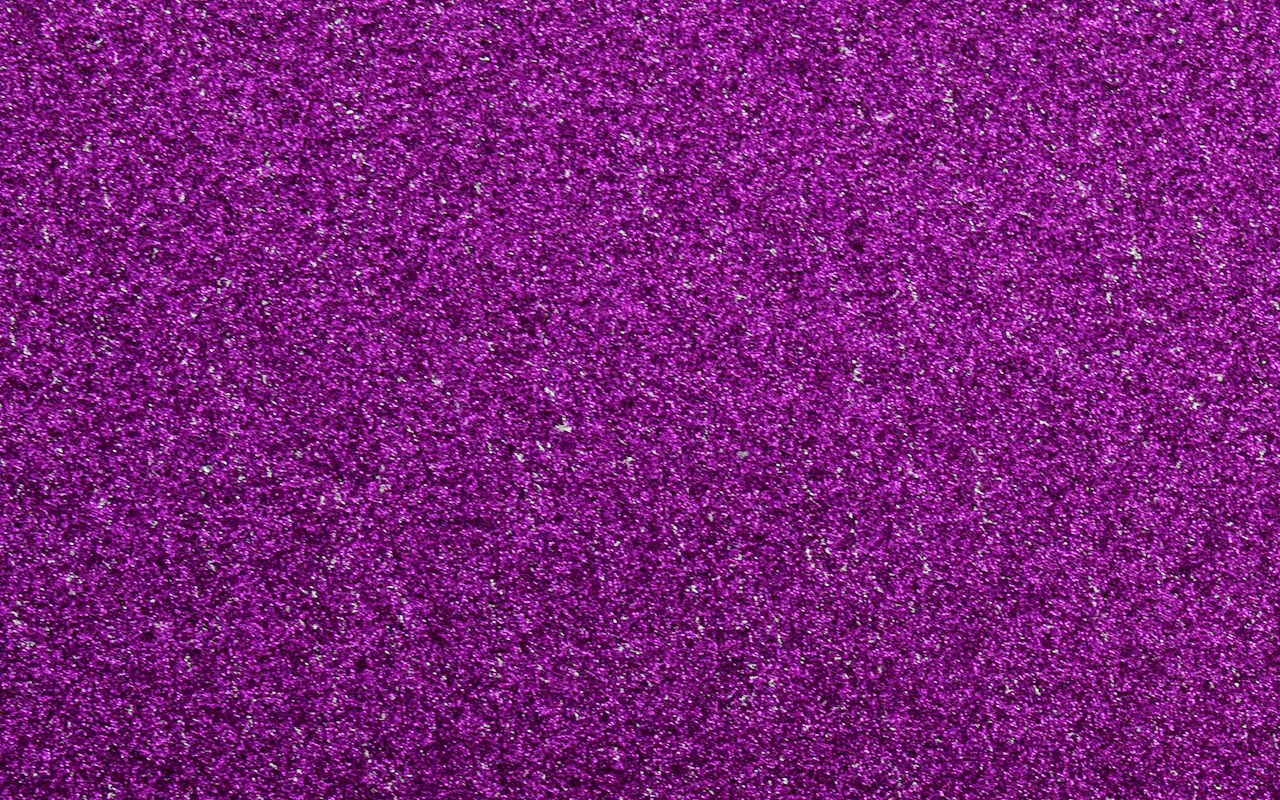
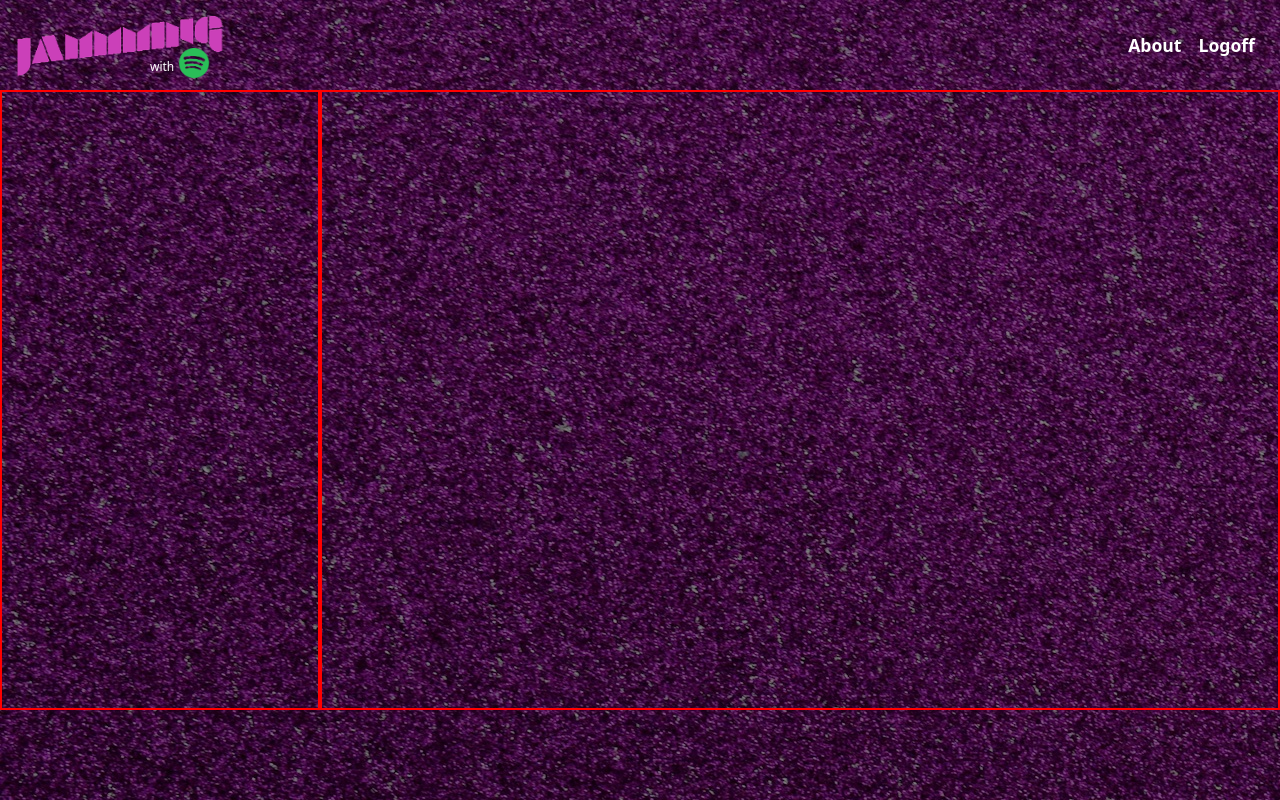
Before and after one commit to mdlpontual/_ezJam, a React (Vite) app: page / in a window 1280 px wide. Built offline with nearby package versions, Linux system fonts and the light colour scheme.

Commit message:
review toggle switch colors from login page, rename login footer container and start ui of the home page

```diff
--- /dev/null
+++ b/src/components/ui/HomeContainers.jsx
@@ -0,0 +1,16 @@
+import React from "react";
+
+function HomeContainers(){
+    return(
+        <>
+            <section id="playlists-box" className="col-3">
+
+            </section>
+            <section id="search-box" className="col-9">
+
+            </section>
+        </>
+    )
+}
+
+export default HomeContainers;
--- /dev/null
+++ b/src/components/ui/HomeHeader.jsx
@@ -0,0 +1,28 @@
+import React from "react";
+import IMG from "../../assets/images/ImagesHUB";
+
+function HomeHeader() {
+    return (
+        <>
+            <figure id="home-logo" className="col-3">
+                <div id="jam-logo" className="col">
+                    <img src={IMG.jammmingLogo} alt="jammming logo" height='70px'/>
+                </div>
+                <div id="spotify-logo" className="col">
+                    <p id="with-text">with</p>
+                    <a href="https://open.spotify.com/intl-pt">
+                        <img src={IMG.spotifyLogo} alt="spotify logo" width='40px' />
+                    </a>
+                </div>
+            </figure>
+            <nav id="navbar" className="col-9">
+                <ul>
+                    <li>About</li>
+                    <li>Logoff</li>
+                </ul>
+            </nav>
+        </>
+    )
+}
+
+export default HomeHeader;
--- a/src/components/ui/LoginContainer.jsx
+++ b/src/components/ui/LoginContainer.jsx
@@ -2,10 +2,10 @@ import React from "react";
 import IMG from "../../assets/images/ImagesHUB";
 
 function LoginContainer() {
-    return(
+    return (
         <>
             <div id="login-box" className="container">
-                <div id="logo-row" className="row">
+                <figure id="logo-row" className="row">
                     <div id="jam-logo" className="col">
                         <img src={IMG.jammmingLogo} alt="jammming logo" width='480px' />
                     </div>
@@ -15,7 +15,7 @@ function LoginContainer() {
                             <img src={IMG.spotifyLogo} alt="spotify logo" width='100px' />
                         </a>
                     </div>
-                </div>
+                </figure>
                 <div id="button-row" className="row">
                     <div id="button-col" className="col">
                         <button id="login-button" className="btn btn-primary btn-lg" type="button">Login to Spotify</button>
@@ -23,8 +23,8 @@ function LoginContainer() {
                 </div>
                 <div id="switch-row" className="row">
                     <div id="switch-col" className="form-check form-switch">
-                        <input className="form-check-input" type="checkbox" role="switch" id="flexSwitchCheckDefault"/>
-                        <label className="form-check-label" for="flexSwitchCheckDefault">&nbsp;&nbsp;Remember-me</label>
+                        <input id="switch" type="checkbox" role="switch" className="form-check-input"></input>
+                        <label for="switch">&nbsp;&nbsp;Remember-me</label>
                     </div>
                 </div>
                 <div id="subscribe-row" className="row">
--- a/src/components/ui/LoginFooterSignature.jsx
+++ b/src/components/ui/LoginSignature.jsx
@@ -1,6 +1,6 @@
 import React from "react";
 
-function LoginFooterSignature() {
+function LoginSignature() {
     return(
         <>
             <article id="app-signature">
@@ -11,4 +11,4 @@ function LoginFooterSignature() {
     );
 }
 
-export default LoginFooterSignature;
+export default LoginSignature;
--- a/src/pages/HomePage.jsx
+++ b/src/pages/HomePage.jsx
@@ -1,8 +1,21 @@
 import React from "react";
+import HomeHeader from "../components/ui/HomeHeader";
+import HomeContainers from "../components/ui/HomeContainers";
 
 function HomePage() {
     return (
         <>
+            <div className="container-fluid">
+                <header id="header-row" className="row">
+                    <HomeHeader />
+                </header>
+                <main id="home-main" className="row">
+                    <HomeContainers />
+                </main>
+                <footer id="footer-row" className="row">
+
+                </footer>
+            </div>
         </>
     );
 }
--- a/src/pages/LoginPage.jsx
+++ b/src/pages/LoginPage.jsx
@@ -1,6 +1,6 @@
 import React from "react";
 import LoginContainer from '../components/ui/LoginContainer.jsx';
-import LoginFooterSignature from "../components/ui/LoginFooterSignature.jsx";
+import LoginSignature from "../components/ui/LoginSignature.jsx";
 
 function LoginPage() {
     return (
@@ -10,7 +10,7 @@ function LoginPage() {
                     <LoginContainer/>
                 </main>
                 <footer id="footer-row" className="row">
-                    <LoginFooterSignature/>
+                    <LoginSignature/>
                 </footer>
             </div>
         </>
--- a/src/scss/style.scss
+++ b/src/scss/style.scss
@@ -1,20 +1,95 @@
 $primary: #1DB954;
+//-----------switch-box--------------
+$form-check-input-checked-bg-color: rgb(241, 91, 241);
+$form-check-input-checked-border-color: rgb(241, 91, 241);
+$form-check-input-focus-box-shadow: none;
 
 @import "../../node_modules/bootstrap/scss/bootstrap.scss";
+//---------------------------------------------------------------------------------------------------------------------------------------------------------
 
-*, .container {
+*{
     margin: 0;
     padding: 0;
     color: white;
+}
+
+html{
+    font-size: 16px;
 }
 
 body{
     background-image: url(../assets/images/background/00_sparkly-purple-bkg.jpg);
 }
 
-//----------------------------------------------------------------
+//---------------------------------------------------------------------------------------------------------------------------------------------------------
 
-//----------------------------------------------------------------
+#home-logo, #navbar{
+    //border: 2px solid yellow;
+    height: 100%;
+    padding: 0;
+    margin: 0;
+}
+
+#header-row{
+    padding: 0;
+    //border: 2px solid red;
+    #home-logo{
+        padding: 10px 5px 5px 0px;
+        //border: 1px solid blue;
+        #jam-logo{
+            display: flex;
+            justify-content: flex-start;
+            //border: 1px solid blue;
+        }
+        #spotify-logo{
+            display: flex;
+            justify-content: flex-start;
+            position: relative;
+            top: -32px;
+            left: 150px;
+            //border: 2px solid red;
+            #with-text{
+                position: relative;
+                top: 10px;
+                font-size: 0.75em;
+            }
+        }
+    }
+    #navbar{
+        //border: 2px solid red;
+        display: flex;
+        justify-content: flex-end;
+        flex-wrap: wrap;
+        align-items: center;
+        padding: 0;
+        margin: 0;
+        ul{
+            //border: 2px solid red;
+            display: flex;
+            justify-content: flex-end;
+            width: 500px;
+            gap: 17px;
+            align-items: center;
+            padding: 0;
+            margin: 0 25px;
+            list-style: none;
+            font-weight: bold;
+            font-size: 1.1rem;
+        }
+    }
+}
+
+#playlists-box{
+    border: 2px solid red;
+    background-color: rgba($color: #000000, $alpha: 0.50);
+}
+
+#search-box{
+    border: 2px solid red;
+    background-color: rgba($color: #000000, $alpha: 0.50);
+}
+
+//--------------------------------------------------------------------------------------------------------------------------------------------------------
 
 #login-box{
     background-color: rgba($color: #000000, $alpha: 0.50);
@@ -47,7 +122,7 @@ body{
             align-items: flex-end;
         }
         #login-button{
-            width: 100%;
+            width: 93%;
             border-radius: 25px;
             max-height: 50px;
             color: white;
@@ -59,7 +134,7 @@ body{
             display: flex;
             justify-content: center;
             padding: 7px;
-            margin-left: 25px;
+            margin-left: 20px;
         }
     }
     #subscribe-row{
@@ -79,7 +154,7 @@ body{
             }
             a:hover {
                 p{
-                    color: rgb(221, 56, 221);
+                    color: rgb(241, 91, 241);
                     font-weight: bolder;
                 }
             }
@@ -87,13 +162,30 @@ body{
     }
 }
 
-//----------------------------------------------------------------
+//---------------------------------------------------------------------------------------------------------------------------------------------------------
+
+#header-row{
+    background-color: rgba($color: #000000, $alpha: 0.50);
+    height: 90px;
+    width: 100%;
+    position: fixed;
+    top: 0;
+    padding: 0px;
+}
 
 #login-main{
     width: 100%;
     position: fixed;
     top: 0;
     bottom: 90px;
+}
+
+#home-main{
+    width: 100%;
+    position: fixed;
+    top: 90px;
+    bottom: 90px;
+    //border: 2px solid red;
 }
 
 #footer-row{
```
